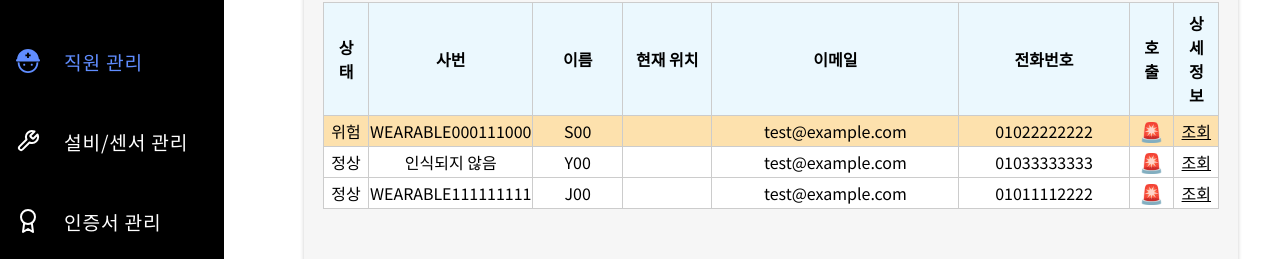
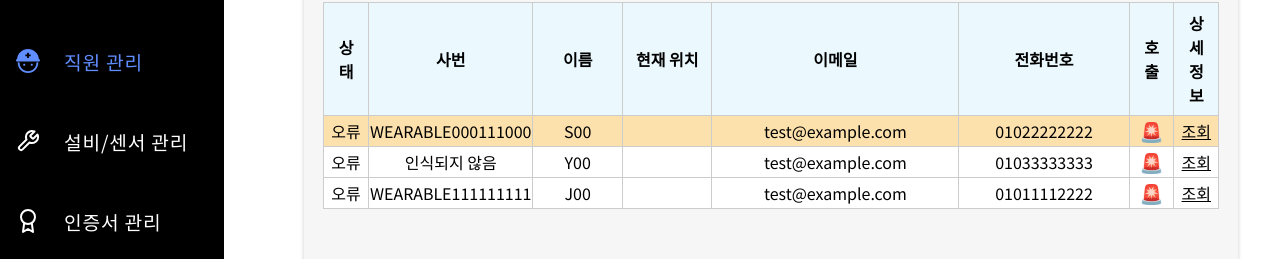
Before and after one commit to Fac2Real/FE, a React (Vite) app: page /safety in a window 1280 px wide. Shown: the part 262-521 px from the top of the page. Built offline with nearby package versions, Linux system fonts and the light colour scheme; no server answers.

Commit message:
style | 없음 | 없음 | 사소한 디자인 수정 | 김예인
- 그라파나 한 줄에 최대 3개씩
- 인증서 그래프(임시) 12시에서 시작하게
- worker table에 값 없을 때 보여줄 문구 추가

```diff
--- a/src/components/MainBox.jsx
+++ b/src/components/MainBox.jsx
@@ -106,6 +106,8 @@ export default function MainBox() {
               cy="50%"
               innerRadius={60}
               outerRadius={80}
+              startAngle={-270}
+              endAngle={90}
               fill={color.donutColor}
               dataKey="value"
               onAnimationEnd={() => setShowLabel(true)}
--- a/src/components/ManagerSetting.jsx
+++ b/src/components/ManagerSetting.jsx
@@ -13,8 +13,9 @@ export default function ManagerSetting({ modalParam, zoneId }) {
   useEffect(() => {
     console.log("???");
     axiosInstance
-      .get(`/api/zone-managers/${zoneId}`)
+      .get(`/api/workers/zone/${zoneId}/manager`)
       .then((res) => {
+        console.log(res.data.data);
         setManager(res.data.data);
       })
       .catch((e) => {
--- a/src/components/WorkerTable.jsx
+++ b/src/components/WorkerTable.jsx
@@ -1,4 +1,14 @@
 import { useState } from "react";
+
+const statusKor = (status) => {
+  if (status == 0) {
+    return "정상";
+  } else if (status == 1) {
+    return "주의";
+  } else {
+    return "오류";
+  }
+};
 
 export default function WorkerTable({
   worker_list,
@@ -108,14 +118,20 @@ export default function WorkerTable({
             </tr>
           </thead>
           <tbody>
-            {filteredWorkers.map((worker, i) => {
-              let tmp = "";
+            {filteredWorkers.length == 0 && (
+              <tr>
+                <td colSpan={8}>조건에 맞는 직원 정보가 없습니다</td>
+              </tr>
+            )}
+            {filteredWorkers &&
+              filteredWorkers.map((worker, i) => {
+                let tmp = "normal";
                 if (worker.status == "위험") {
                   tmp = "critical";
                 }
                 return (
                   <tr key={i} className={tmp}>
-                  <td>{worker.status}</td>
+                    <td>{statusKor(worker.status)}</td>
                     <td>{worker.workerId}</td>
                     <td>{worker.name}</td>
                     {!isDetail && <td>{worker.currentZoneName}</td>}
@@ -123,7 +139,9 @@ export default function WorkerTable({
                     <td className="contact-row">{worker.phoneNumber}</td>
                     <td
                       style={{ fontSize: "1.2rem", cursor: "pointer" }}
-                    onClick={() => directCall(worker.email, worker.phoneNumber)}
+                      onClick={() =>
+                        directCall(worker.email, worker.phoneNumber)
+                      }
                     >
                       🚨
                     </td>
--- a/src/pages/ZoneDetail.jsx
+++ b/src/pages/ZoneDetail.jsx
@@ -54,7 +54,6 @@ export default function ZoneDetail() {
       })
       .then((res) => {
         setDashboards(res.data);
-        console.log(res);
         setLoading(false);
       })
       .catch((err) => {
@@ -127,10 +126,7 @@ export default function ZoneDetail() {
     axiosInstance
       .get(`/api/equips/zone/${zoneId}`)
       .then((res) => {
-        // console.log("설비 목록 받아옴...");
-        // console.log(res.data.data);
-        // setEquips(res.data.data);
-        setEquips(mock_equips);
+        setEquips(res.data.data);
       })
       .catch((e) => {
         console.log("설비 목록 로딩 실패", e);
@@ -156,7 +152,7 @@ export default function ZoneDetail() {
         );
       })
       .catch((e) => {
-        console.log(e);
+        console.log("설비 교체일 수정 실패", e);
       });
   };
   return (
--- a/src/styles/style.css
+++ b/src/styles/style.css
@@ -731,15 +731,17 @@ p.sidebar-open {
 }
 
 .grafana-box {
-  width: calc((100% - 0.2rem) / 2);
+  width: calc((100% - 1rem) / 3);
+  max-width: 50%;
+  flex-grow: 1;
   height: 100%;
   border-radius: 1rem;
-  text-align: center;
+  text-align: start;
 }
 
 .grafana-box > p {
-  font-size: 1.5rem;
-  margin: 1rem 0;
+  font-size: 1.2rem;
+  margin: 1rem 0 0.5rem 0;
 }
 
 iframe {
```
Lines whose indentation alone changed are shown as unchanged.
